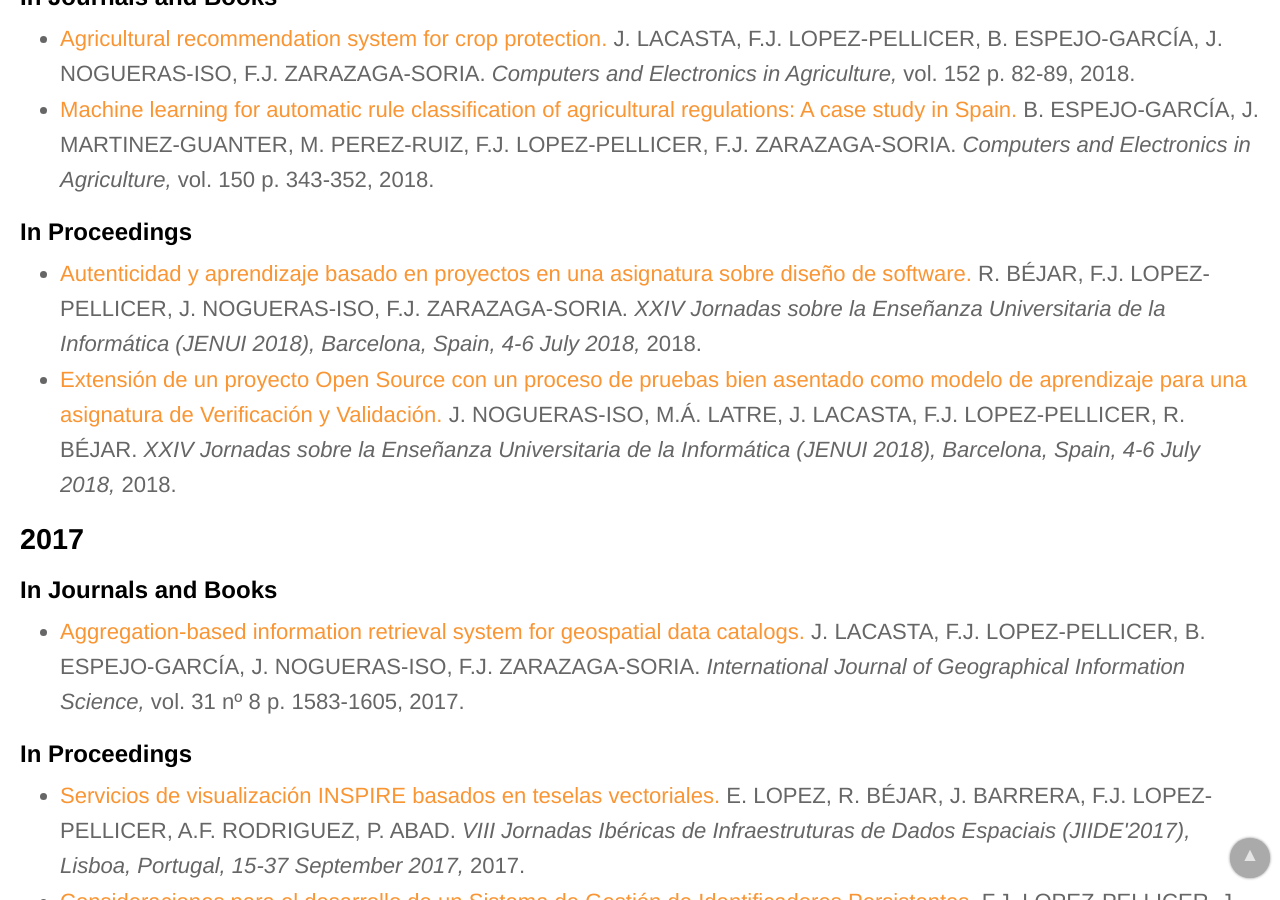
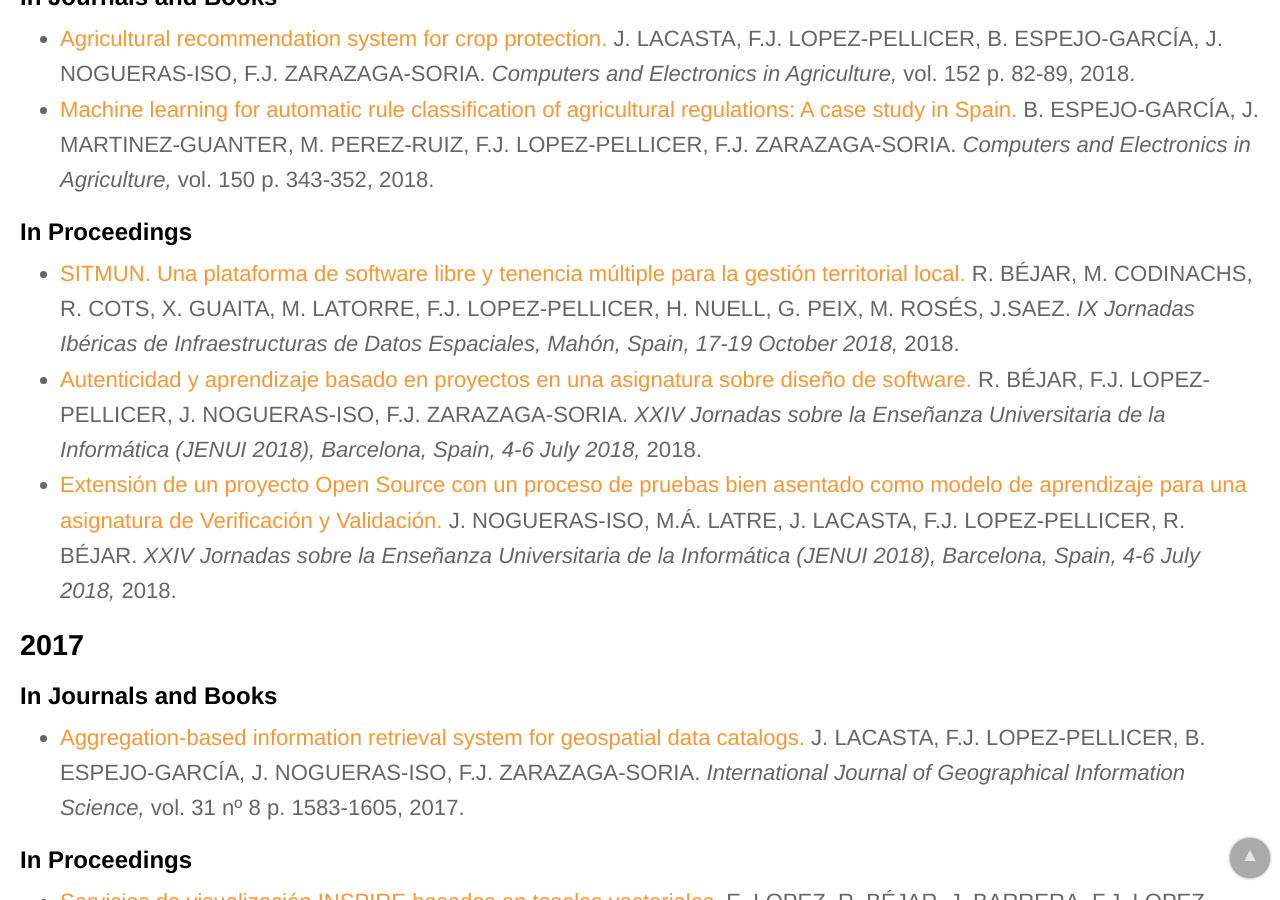
Before and after one commit to IAAA-Lab/IAAA-Lab.github.io, a Jekyll site: the page built from _staff/fjlopez.md, in a window 1280 px wide and 900 px high, scrolled down 1277 px. Built offline with Jekyll 4.4.1, drawn with Linux system fonts in a browser that asks for light colours.

Commit message:
Added SITMUN JIIDE 2018 presentation

```diff
--- a/_data/papers.yml
+++ b/_data/papers.yml
@@ -41,6 +41,12 @@
   publication_detail: "vol. 32 nº 2 p. 282-301"
   year: 2018
   doi: 10.1080/13658816.2017.1393543
+# -------------------
+- title: "SITMUN. Una plataforma de software libre y tenencia múltiple para la gestión territorial local"
+  url: http://www.jiide.org/Jiide-theme/programa/JIIDE2018_SITMUN.pdf
+  authors: R. BÉJAR, M. CODINACHS, R. COTS, X. GUAITA, M. LATORRE, F.J. LOPEZ-PELLICER, H. NUELL, G. PEIX, M. ROSÉS, J.SAEZ
+  publication_conference: "IX Jornadas Ibéricas de Infraestructuras de Datos Espaciales, Mahón, Spain, 17-19 October 2018"
+  year: 2018
 # -------------------
 - title: "Checking the completeness and consistency of geographic metadata is not enough: evolution towards smart contracts for checking accuracy and correctness"
   url: https://inspire.ec.europa.eu/events/conferences/inspire_2018/submissions/9.html
```
